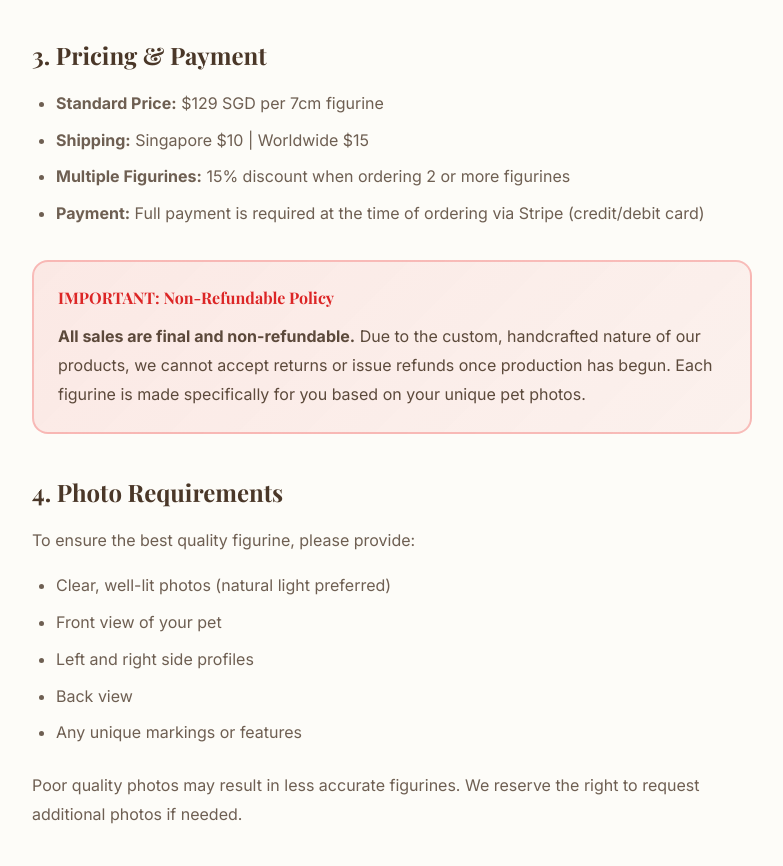
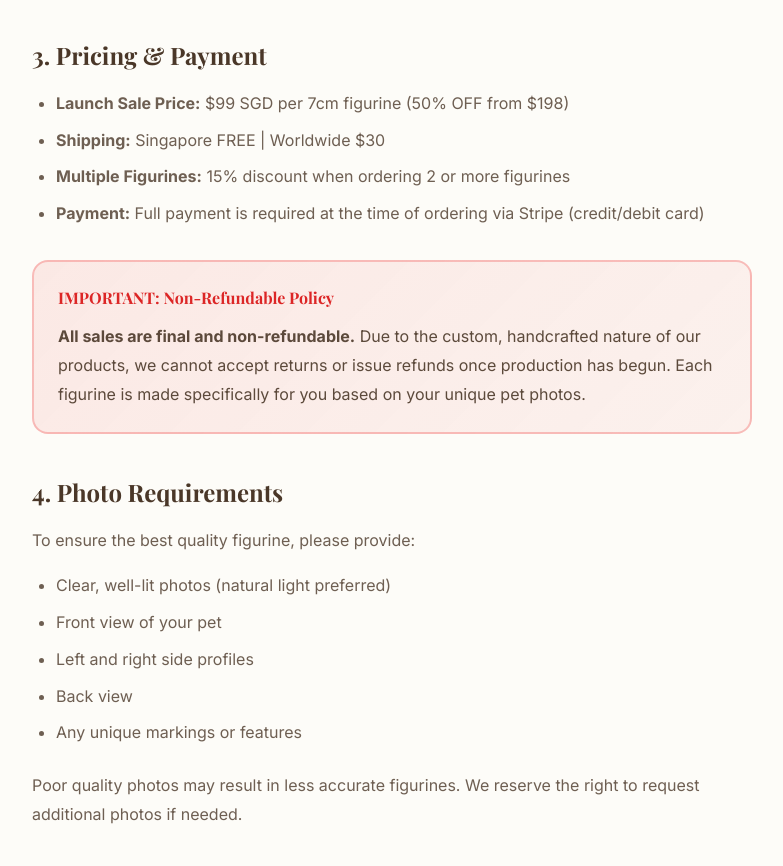
Before and after one commit to hashiraarchives/pegacy, a website: page public/terms.html in a window 1280 px wide. Shown: the part 874-1740 px from the top of the page, without its empty margins (248-1031 px from the left). Drawn offline with nearby package versions, Linux system fonts and the light colour scheme; a web font is replaced by a local one.

Commit message:
Fix pricing in Terms & Conditions
- Update price from $129 to $99 SGD (50% OFF from $198)
- Update Singapore shipping from $10 to FREE
- Update Worldwide shipping from $15 to $30
- Add launch sale mention to terms

Co-Authored-By: Claude Sonnet 4.5 <noreply@anthropic.com>

```diff
--- a/public/terms.html
+++ b/public/terms.html
@@ -131,8 +131,8 @@
 
         <h2 class="serif">3. Pricing & Payment</h2>
         <ul>
-            <li><strong>Standard Price:</strong> $129 SGD per 7cm figurine</li>
-            <li><strong>Shipping:</strong> Singapore $10 | Worldwide $15</li>
+            <li><strong>Launch Sale Price:</strong> $99 SGD per 7cm figurine (50% OFF from $198)</li>
+            <li><strong>Shipping:</strong> Singapore FREE | Worldwide $30</li>
             <li><strong>Multiple Figurines:</strong> 15% discount when ordering 2 or more figurines</li>
             <li><strong>Payment:</strong> Full payment is required at the time of ordering via Stripe (credit/debit card)</li>
         </ul>
```
